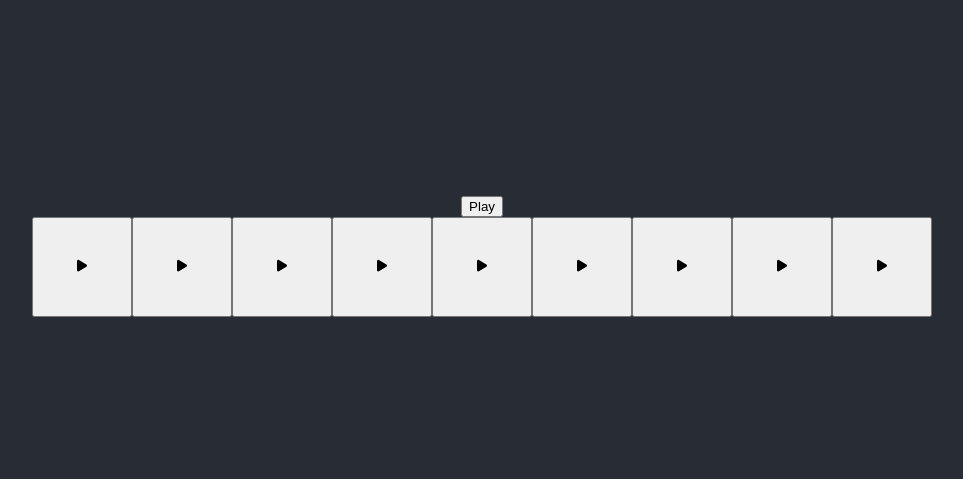
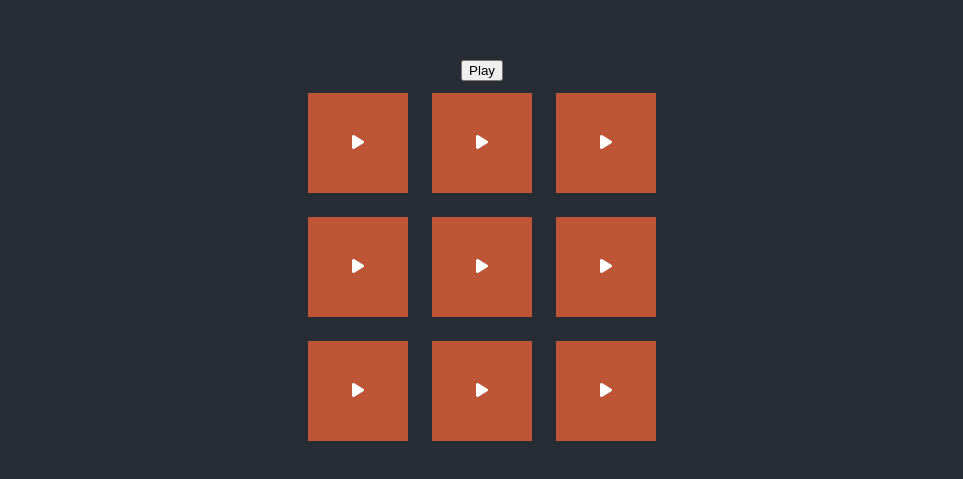
Before and after one commit to Lomakot/demostack-homework, a React (Create React App) app: page / in a window 1280 px wide. Shown: the part 149-628 px from the top of the page, without its empty margins (158-1121 px from the left). Built offline with nearby package versions, Linux system fonts and the light colour scheme.

Commit message:
added some styling

```diff
--- a/src/App.css
+++ b/src/App.css
@@ -38,12 +38,22 @@
 }
 
 .loop-buttons-container{
+  width:450px;
   display:flex;
   flex-wrap: wrap;
   flex-direction: row;
-  justify-content: space-between;
+  justify-content: center;
 }
 .loop-buttons-container button{
   width:100px;
   height: 100px;
+  background-color: #bd5536;
+  border: none;
+  color: white;
+  padding: 10px;
+  margin: 12px;
+  text-align: center;
+  text-decoration: none;
+  display: inline-block;
+  font-size: 16px;
 }
--- a/src/LoopButton.tsx
+++ b/src/LoopButton.tsx
@@ -82,7 +82,7 @@ const LoopButton:React.FC<LoopButtonProps> = ({item}) => {
 
     }, []);
     return (
-            <button className="loop-button" onClick={()=>{toggle()}}><FontAwesomeIcon icon={playing? faPause:faPlay} /></button>
+            <button style={playing?{backgroundColor:"#27c950"}:undefined} className="loop-button" onClick={()=>{toggle()}}><FontAwesomeIcon icon={playing? faPause:faPlay} /></button>
       );
 }
 
```
